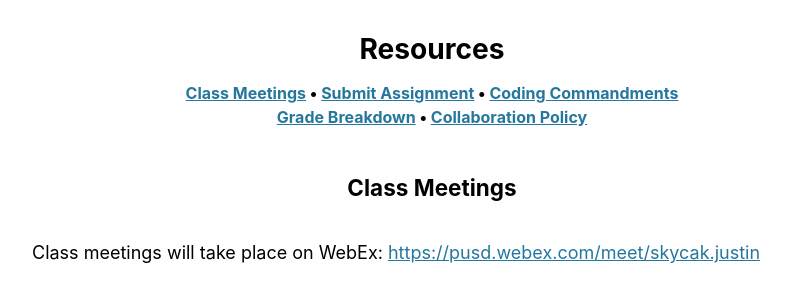
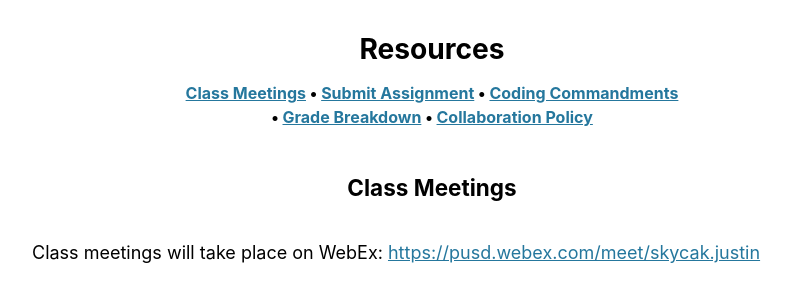
Before and after one commit to skycakjustin/eurisko-us.github.io, a Jekyll site: the page built from _pages/resources.md, in a window 1280 px wide. Shown: the part 278-575 px from the top of the page, without its empty margins (208-1006 px from the left). Built offline with Jekyll 4.4.1, drawn with Linux system fonts in a browser that asks for light colours.

Commit message:
Update resources.md

```diff
--- a/_pages/resources.md
+++ b/_pages/resources.md
@@ -7,8 +7,8 @@ author_profile: false
 
 # [<center>Resources</center>](#top)
 
-<div style="width:100%; max-width:800px; margin:auto">
-<font size="3em"><center><b><a class="body" href="https://eurisko-us.github.io/resources/#class-meetings">Class Meetings</a> • <a class="body" href="https://eurisko-us.github.io/resources/#submit-assignment">Submit Assignment</a> • <a class="body" href="https://eurisko-us.github.io/resources/#coding-commandments">Coding Commandments</a><br><a class="body" href="https://eurisko-us.github.io/resources/#grade-breakdown">Grade Breakdown</a> • <a class="body" href="https://eurisko-us.github.io/resources/#collaboration-policy">Collaboration Policy</a></b></center></font>
+<div style="width:100%; max-width:500px; margin:auto">
+<font size="3em"><center><b><a class="body" href="https://eurisko-us.github.io/resources/#class-meetings">Class Meetings</a> • <a class="body" href="https://eurisko-us.github.io/resources/#submit-assignment">Submit Assignment</a> • <a class="body" href="https://eurisko-us.github.io/resources/#coding-commandments">Coding Commandments</a> • <a class="body" href="https://eurisko-us.github.io/resources/#grade-breakdown">Grade Breakdown</a> • <a class="body" href="https://eurisko-us.github.io/resources/#collaboration-policy">Collaboration Policy</a></b></center></font>
 </div>
 
 ## [<center>Class Meetings</center>](#class-meetings)
```
